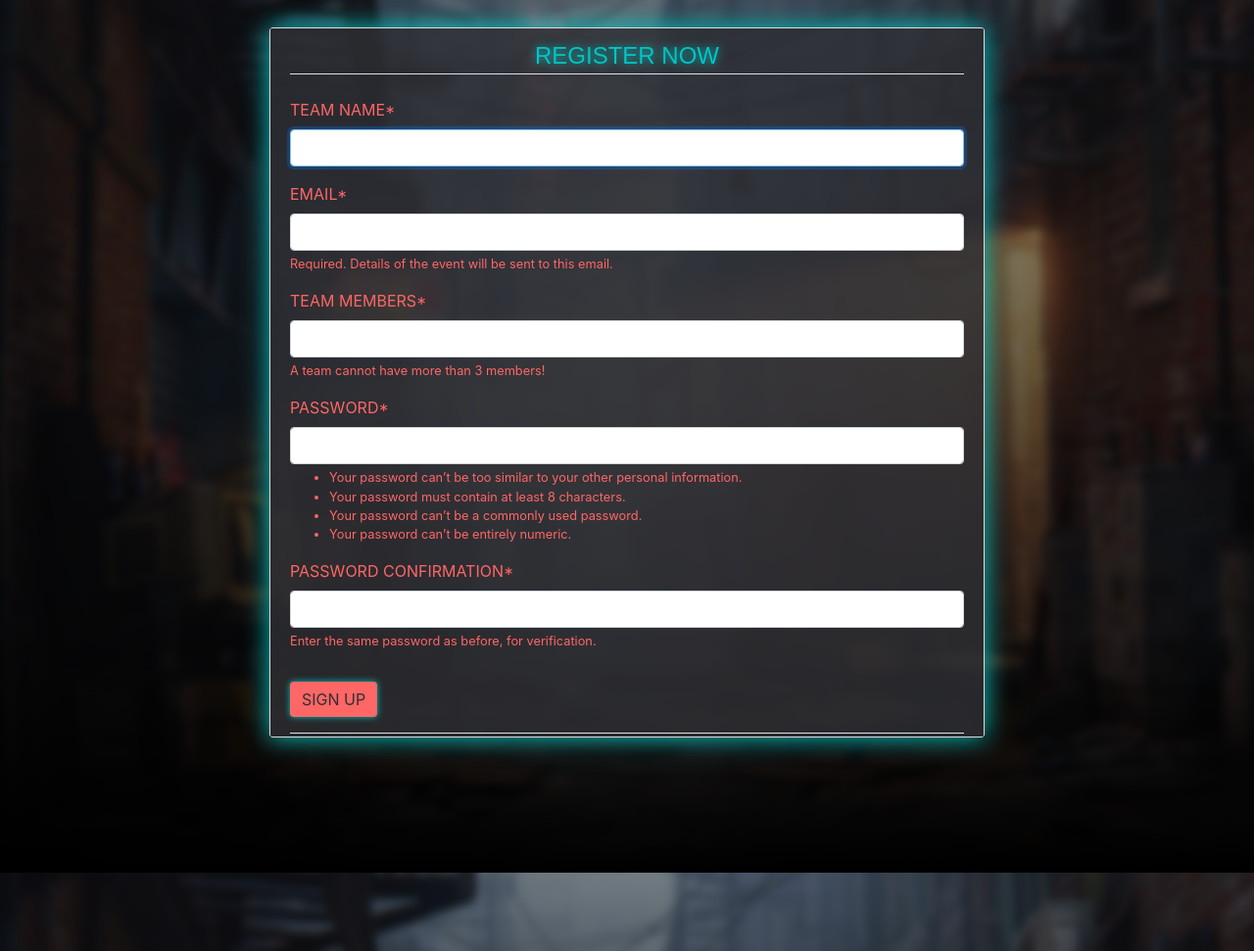
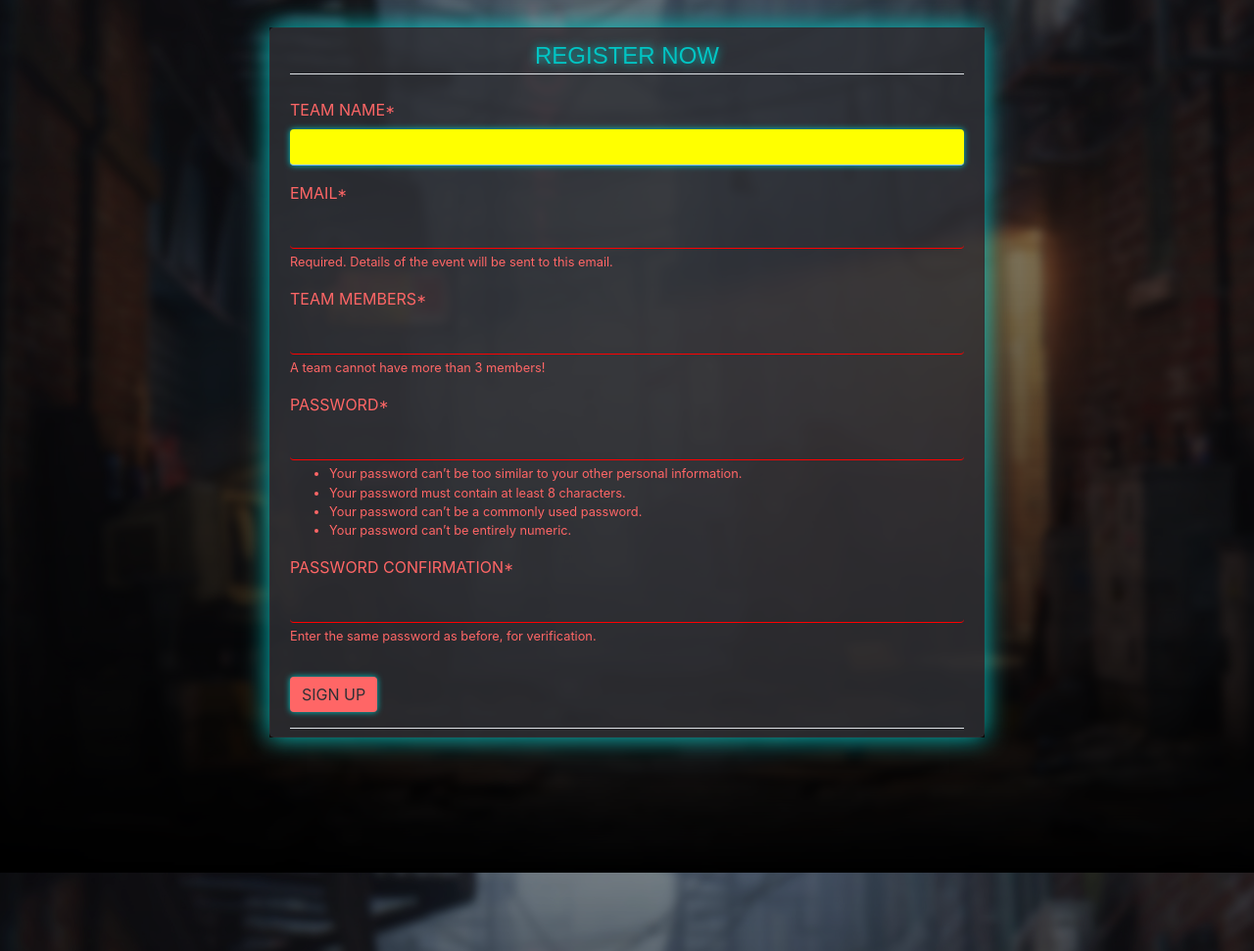
Before and after one commit to parthrr510/Ab, a Django app: page /register/ in a window 1280 px wide. Shown: the part 76-1047 px from the top of the page at 98% size. Run offline with Django 3.2, Linux system fonts and the light colour scheme; some libraries are stand-ins or nearby versions; some web fonts are replaced.

Commit message:
reg box inside fields fix 2

```diff
--- a/users/static/users/main.css
+++ b/users/static/users/main.css
@@ -53,8 +53,8 @@ ul {
 .content-section {
   background: rgba(47, 48, 53, 0.8);
   padding: 10px 20px;
-  border: 1px solid #dddddd;
-  border-radius: 3px;
+  border: 1px solid rgba(47, 48, 53, 0.8);
+  border-radius: 5px;
   margin-bottom: 20px;
   overflow: auto;
   max-height: 75vh;
@@ -130,7 +130,7 @@ a.article-title:hover {
 }
 
 .confirm {
-  background-color: rgba(47, 48, 53, 0.8);
+  background: rgba(47, 48, 53, 0.8);
   color: white;
   padding: 1rem 0.1rem;
 }
@@ -176,12 +176,10 @@ li {
   color: #ff6666 !important;
 }
 
-/* Let's get this party started */
+/* SETTING SIDE SCROLL BAR */
 ::-webkit-scrollbar {
-  width: 12px;
+  width: 10px;
 }
-
-/* SETTING SIDE SCROLL BAR */
 /* Track */
 ::-webkit-scrollbar-track {
   -webkit-box-shadow: inset 0 0 6px rgba(0, 0, 0, 0.2);
@@ -199,3 +197,20 @@ li {
 ::-webkit-scrollbar-thumb:window-inactive {
   background: rgba(0, 0, 0, 0.2);
 }
+/* Form Input */
+.form-control {
+  background: transparent;
+  border-bottom: 1px solid red;
+  border-top: none;
+  border-left: none;
+  border-right: none;
+}
+/* Manipulating on selecting the form */
+.form-control:focus {
+  background-color: yellow;
+  color: red;
+  box-shadow: 0 0 0.4rem #01c5c4;
+  -moz-box-shadow: 0 0 0.4rem #01c5c4;
+  -webkit-box-shadow: 0 0 0.4rem #01c5c4;
+  -o-box-shadow: 0 0 0.4rem #01c5c4;
+}
```
